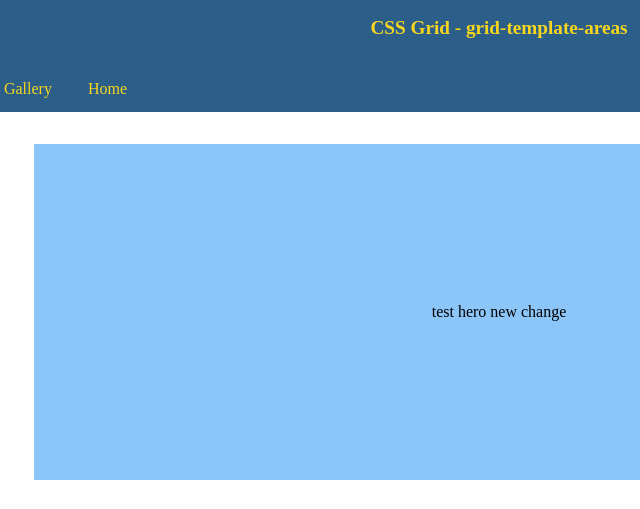
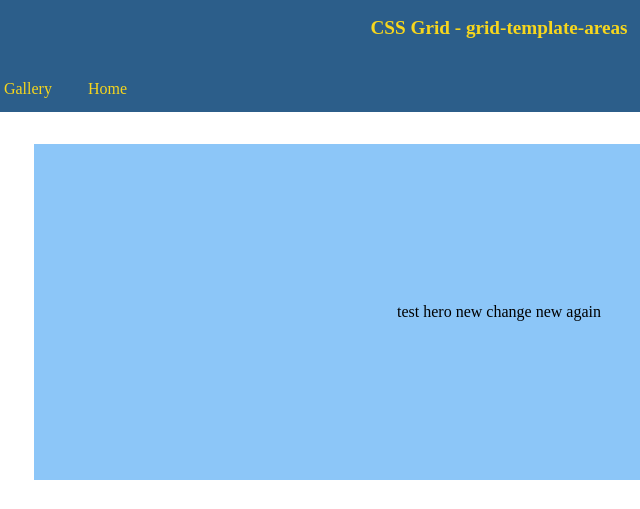
Before and after one commit to darco31/grid-mobile-first, a plain HTML site: page index.html in a window 1280 px wide. Shown: the top 509 px of the page, 141-781 px from the left. Drawn offline with Linux system fonts and the light colour scheme.

Commit message:
code changes again

```diff
--- a/index.html
+++ b/index.html
@@ -21,7 +21,7 @@
     </header>
 
     <div class="hero">
-        test hero new change
+        test hero new change new again
     </div>
 
     <main>TEST</main>
```
